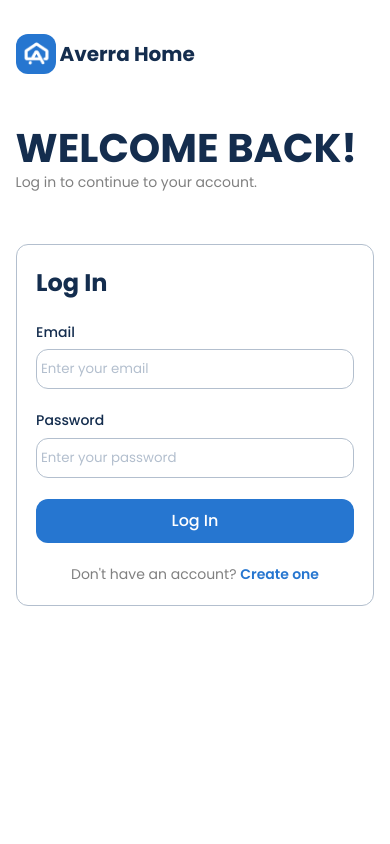
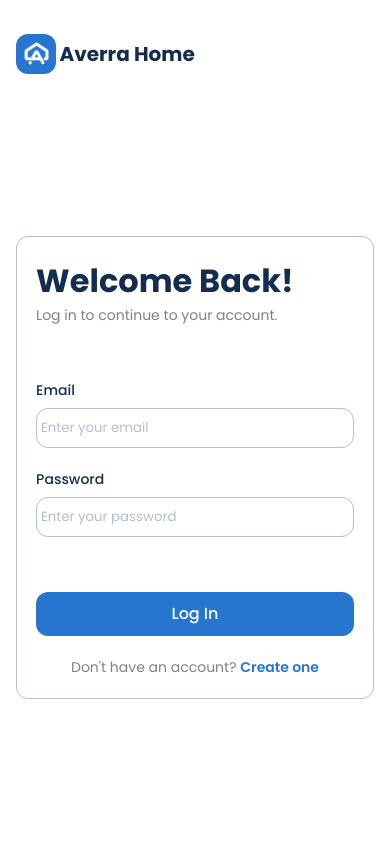
Before and after one commit to xyrus01/Appliances-Store, a PHP site: page /login.php in a window 390 px wide. Run offline with PHP 8.4, Linux system fonts and the light colour scheme.

Commit message:
done, not yet responsive

```diff
--- a/cart.php
+++ b/cart.php
@@ -49,7 +49,7 @@ $total    = $subtotal + $shipping;
     <div class="cart_page">
         <div class="page_top">
             <div class="cart_header">
-                <h1>Shopping Cart</h1>
+                <h2>Shopping Cart</h2>
                 <p class="small">Review your selected appliances before proceeding to checkout.</p>
             </div>
 
@@ -81,7 +81,9 @@ $total    = $subtotal + $shipping;
 
                 <?php if (empty($items)): ?>
                     <div class="cart_empty row">
-                        <div class="image border"></div>
+                        <div class="image border logo row">
+                            <img src="images/icons/error.svg">
+                        </div>
                         <div class="cart_empty_text">
                             <h2>Your Cart is empty.</h2>
                             <p class="small">Looks like you haven't added any appliances yet.</p>
--- a/login.php
+++ b/login.php
@@ -55,14 +55,11 @@ if ($_SERVER['REQUEST_METHOD'] === 'POST') {
                 </div>
                 <h3>Averra Home</h3>
             </a>
-
-            <div class="login_welcome">
-                <h1>WELCOME BACK!</h1>
-                <p class="small">Log in to continue to your account.</p>
-            </div>
-
             <form method="post" action="login.php" class="auth_card border" novalidate>
-                <h2 class="auth_title">Log In</h2>
+                <div class="welcome">
+                    <h2>Welcome Back!</h2>
+                    <p class="small">Log in to continue to your account.</p>
+                </div>
 
                 <div class="field">
                     <label for="email">Email</label>
@@ -92,7 +89,7 @@ if ($_SERVER['REQUEST_METHOD'] === 'POST') {
         <div class="login_right">
             <div class="hero border">
                 <div class="hero_image"></div>
-                <h1>EVERYTHING YOU NEED FOR YOUR HOME</h1>
+                <h1>EVERYTHING YOU NEED FOR YOU HOME</h1>
                 <p>Explore essential appliances designed to make everyday living easier.</p>
             </div>
         </div>
--- a/style.css
+++ b/style.css
@@ -208,9 +208,6 @@ body{
     display: flex;
     flex-direction: column;
     gap: 3vh;
-}
-.cart_header h1{
-    font-size: 2rem;
 }
 .cart_layout{
     display: grid;
@@ -702,9 +699,6 @@ body.auth_page{
     border: 1px solid var(--disabled);
     color: var(--primary);
 }
-.auth_title{
-    font-size: 1.5rem;
-}
 .auth_card .field label{
     font-size: 14px;
     font-weight: 500;
@@ -715,9 +709,13 @@ body.auth_page{
 .auth_card .field_error{
     text-align: left;
 }
+.auth_card .welcome{
+    margin-bottom: 4vh;
+}
 
 /* Main button */
 .auth_button{
+    margin-top: 4vh;
     width: 100%;
     height: 2.8vw;
     min-height: 44px;
@@ -765,13 +763,10 @@ body.auth_page{
 .auth_brand .logo{
     min-width: 40px;
 }
-.login_welcome h1{
-    line-height: 1.2;
-}
 .login_left .auth_card{
     width: 100%;
     max-width: 470px;
-    margin-left: 2vw;
+    margin: auto;
 }
 
 .login_right{
@@ -780,6 +775,8 @@ body.auth_page{
     background-color: var(--primary);
 }
 .hero{
+    overflow: hidden;
+    position:relative;
     flex: 1;
     display: flex;
     flex-direction: column;
@@ -792,9 +789,10 @@ body.auth_page{
     border: 1px solid var(--background);
 
     background:
-        linear-gradient(to top, var(--background), rgba(234, 242, 250, 0) 50%),
-        url("images/hero.png") center / cover no-repeat;
+        linear-gradient(to top, var(--background), rgba(234, 242, 250, 0.1) 50%),
+        url("images/hero1.png") center / cover no-repeat;
 }
+
 .hero_image{
     flex: 1;
 
```
Also changed, not shown: images/hero.png (deleted), images/icons/error.svg (added).
